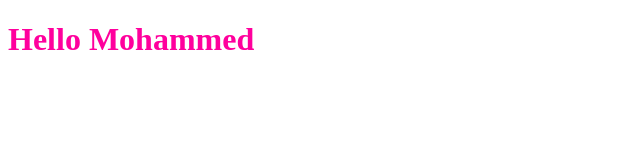
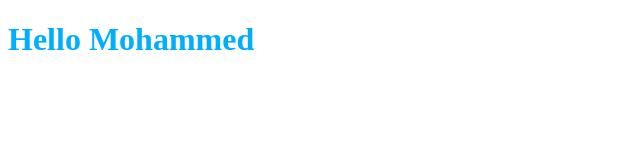
Before and after one commit to Mohammed-Elsayed-Elmorsy/new, a plain HTML site: page index.html in a window 1280 px wide. Shown: the whole page, without its empty margins (0-640 px from the left). Drawn offline with Linux system fonts and the light colour scheme.

Commit message:
css modification

```diff
--- a/style.css
+++ b/style.css
@@ -1,3 +1,3 @@
 h1{
-    color: rgb(255, 0, 157);
+    color: rgb(0, 174, 255);
 }
```
